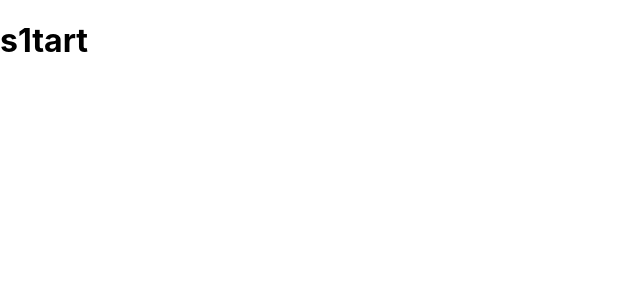
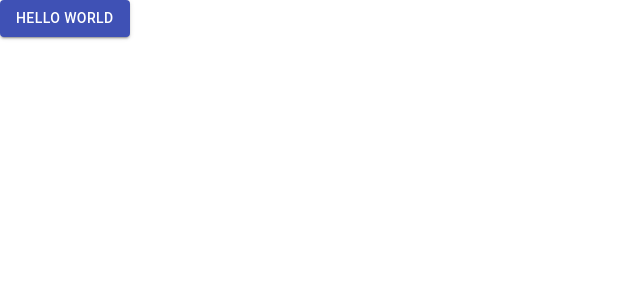
Before and after one commit to vitaliyeb/clone-twitter, a React (Create React App) app in the folder frontend/: page / in a window 1280 px wide. Shown: the top 300 px of the page, without its empty margins (0-640 px from the left). Built offline with nearby package versions, Linux system fonts and the light colour scheme.

Commit message:
добавил material-ui

```diff
--- a/frontend/package.json
+++ b/frontend/package.json
@@ -3,6 +3,8 @@
   "version": "0.1.0",
   "private": true,
   "dependencies": {
+    "@material-ui/core": "^4.11.2",
+    "@material-ui/icons": "^4.11.2",
     "@testing-library/jest-dom": "^5.11.6",
     "@testing-library/react": "^11.2.2",
     "@testing-library/user-event": "^12.5.0",
--- a/frontend/src/App.tsx
+++ b/frontend/src/App.tsx
@@ -1,9 +1,12 @@
 import React from 'react';
+import Button from '@material-ui/core/Button';
 
 function App() {
   return (
     <div className="App">
-      <h1>s1tart</h1>
+        <Button variant="contained" color="primary">
+            Hello World
+        </Button>
     </div>
   );
 }
--- a/frontend/tsconfig.json
+++ b/frontend/tsconfig.json
@@ -18,7 +18,7 @@
     "resolveJsonModule": true,
     "isolatedModules": true,
     "noEmit": true,
-    "jsx": "react"
+    "jsx": "react-jsx"
   },
   "include": [
     "src"
```
Also changed, not shown: 2 other files (tests, documents, lock files or other folders).
